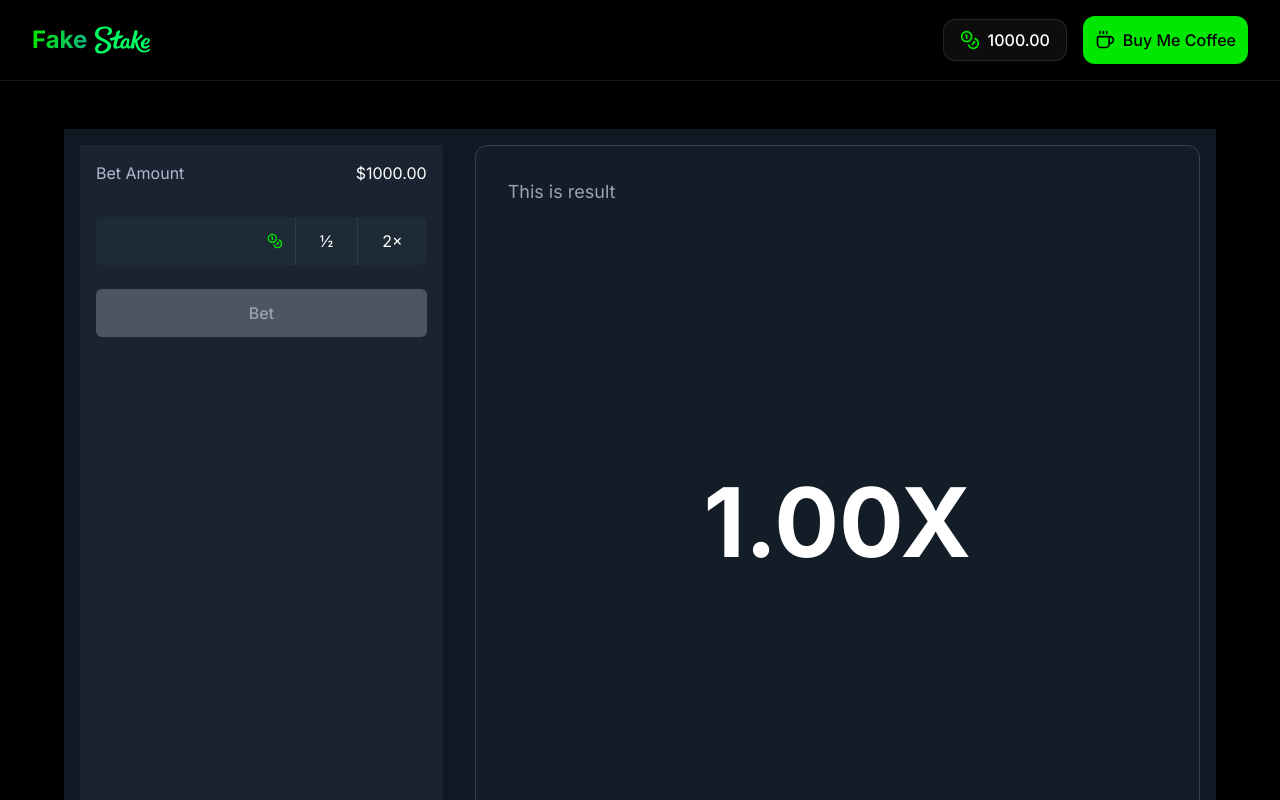
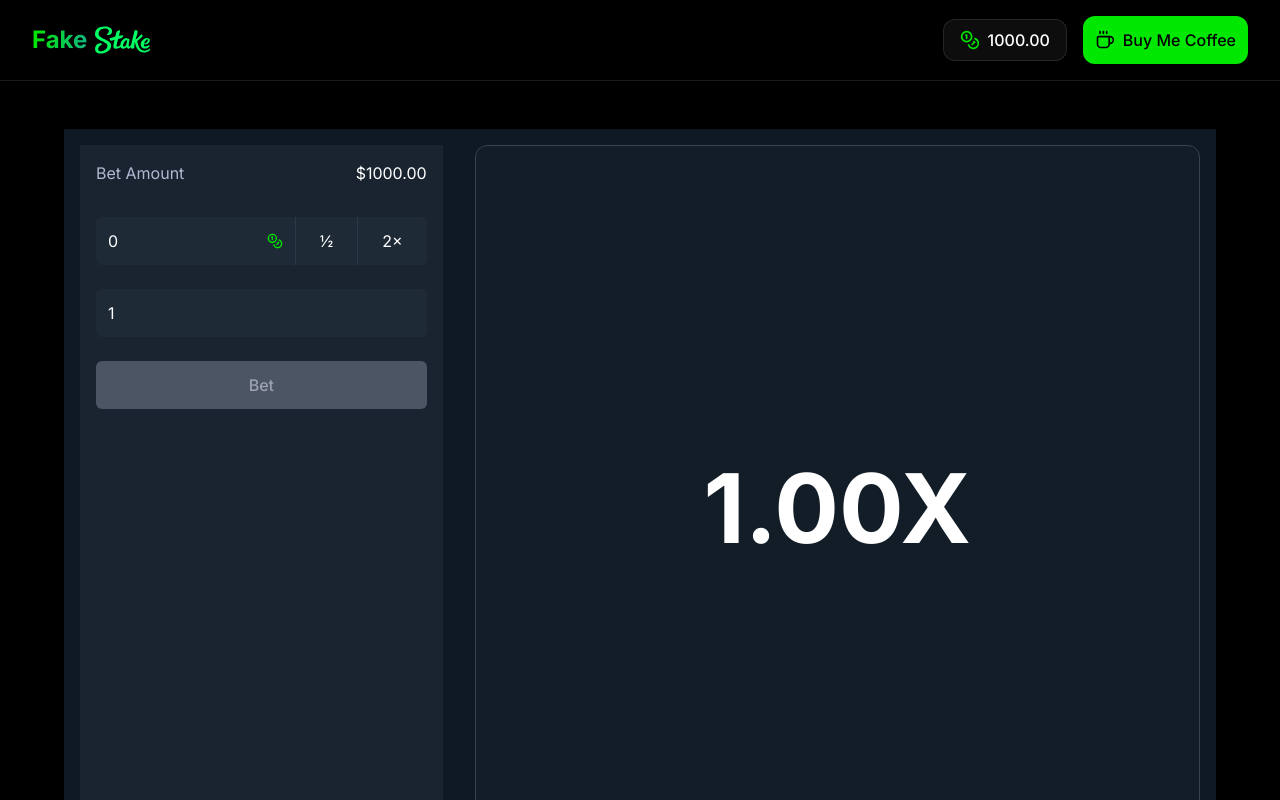
Before and after one commit to Akshaygore1/FakeStake, a Next.js app: page /limbo in a window 1280 px wide. Shown: the top 800 px of the page. Built offline with nearby package versions, Linux system fonts and the light colour scheme.

Commit message:
added limbo

```diff
--- a/app/_components/limbo/LimboComponent.tsx
+++ b/app/_components/limbo/LimboComponent.tsx
@@ -1,54 +1,76 @@
 "use client";
 import { useState, useEffect } from "react";
+import { useLimboStore } from "@/app/_store/limboStore";
 
-function LimboComponent({
-  isRolling,
-  displayMultiplier,
-  setIsRolling,
-  setDisplayMultiplier,
-}: {
-  isRolling: boolean;
-  displayMultiplier: number;
-  setIsRolling: (value: boolean) => void;
-  setDisplayMultiplier: (value: number) => void;
-}) {
-  // We'll use a separate state for the animated value
+function LimboComponent() {
+  const { isRolling, setIsRolling, displayMultiplier, recentWins } =
+    useLimboStore();
   const [animatedMultiplier, setAnimatedMultiplier] = useState(0);
 
   useEffect(() => {
     let intervalId: NodeJS.Timeout;
+
     if (isRolling) {
-      // Reset the animated value when rolling starts
       setAnimatedMultiplier(0);
 
-      // Define how quickly the number animates
-      const animationSpeed = 50; // milliseconds
-      const incrementAmount = 1.05; // How much to add each interval
+      const animationSpeed = 100;
+      const incrementAmount = 0.1;
+      const minDuration = 1000;
+
+      let startTime = Date.now();
 
       intervalId = setInterval(() => {
-        setAnimatedMultiplier((prevMultiplier) => {
-          const nextMultiplier = prevMultiplier + incrementAmount;
+        const elapsedTime = Date.now() - startTime;
 
-          if (nextMultiplier >= displayMultiplier) {
-            clearInterval(intervalId);
-            setIsRolling(false);
-            return displayMultiplier;
-          }
+        const progress = Math.min(elapsedTime / minDuration, 1);
 
-          return nextMultiplier;
-        });
+        const easedProgress = progress < 1 ? Math.pow(progress, 2) : progress;
+
+        const nextMultiplier = easedProgress * displayMultiplier;
+
+        if (
+          progress >= 1 &&
+          nextMultiplier >= displayMultiplier - incrementAmount
+        ) {
+          clearInterval(intervalId);
+          setAnimatedMultiplier(displayMultiplier);
+          setIsRolling(false);
+        } else {
+          setAnimatedMultiplier(nextMultiplier);
+        }
       }, animationSpeed);
     }
 
     return () => {
-      clearInterval(intervalId);
+      if (intervalId) clearInterval(intervalId);
     };
   }, [isRolling, displayMultiplier, setIsRolling]);
 
+  const formattedMultiplier = isRolling
+    ? animatedMultiplier.toFixed(2)
+    : displayMultiplier.toFixed(2);
   return (
     <div className="w-full aspect-square bg-gray-800/30 backdrop-blur-sm border border-gray-700 rounded-xl p-3 md:p-6 lg:p-8 flex flex-col">
-      <div className="text-gray-400 text-sm md:text-base lg:text-lg">
-        This is result
+      <div className="flex flex-row-reverse items-center w-full justify-end gap-2 overflow-x-auto no-scrollbar">
+        {recentWins
+          .slice(-17)
+          .map(
+            (item: { isWin: boolean; randomNumber: number }, index: number) => (
+              <div key={index} className="flex-shrink-0">
+                <div
+                  className={`w-8 h-4 px-6  py-4 rounded-full flex items-center justify-center ${
+                    item.isWin
+                      ? "bg-success text-black"
+                      : "bg-neutral-700 text-white"
+                  }`}
+                >
+                  <span className="text-xs font-bold">
+                    {item.randomNumber.toFixed(2)}
+                  </span>
+                </div>
+              </div>
+            )
+          )}
       </div>
       <div className="flex-1 w-full flex items-center justify-center">
         <span
@@ -56,10 +78,7 @@ function LimboComponent({
             isRolling ? "animate-pulse" : ""
           }`}
         >
-          {isRolling
-            ? animatedMultiplier.toFixed(2)
-            : displayMultiplier.toFixed(2)}
-          X
+          {formattedMultiplier}X
         </span>
       </div>
     </div>
--- a/app/_components/limbo/LimboConfig.tsx
+++ b/app/_components/limbo/LimboConfig.tsx
@@ -2,21 +2,17 @@
 import { useCommonStore } from "@/app/_store/commonStore";
 import { Coins } from "lucide-react";
 import React from "react";
+import { useLimboStore } from "@/app/_store/limboStore";
 
-function LimboConfig({
-  onBet,
-  isRolling,
-}: {
-  onBet: (amount: number) => void;
-  isRolling: boolean;
-}) {
+function LimboConfig({ onBet }: { onBet: (amount: number) => void }) {
+  const { isRolling, setBetAmount, betAmount, multiplier, setMultiplier } =
+    useLimboStore();
   const { balance } = useCommonStore();
-  const [betAmount, setBetAmount] = React.useState<number>(0);
-  const [inputValue, setInputValue] = React.useState<string>("");
+  const [inputValue, setInputValue] = React.useState<number>(0);
   const [error, setError] = React.useState<string>("");
 
   const handleBetAmountChange = (newValue: string) => {
-    setInputValue(newValue);
+    setInputValue(parseFloat(newValue));
     const parsedValue = parseFloat(newValue);
     if (!isNaN(parsedValue)) {
       setBetAmount(parsedValue);
@@ -33,7 +29,7 @@ function LimboConfig({
   const handleHalfAmount = () => {
     if (betAmount > 0) {
       const newAmount = (betAmount / 2).toFixed(2);
-      setInputValue(newAmount);
+      setInputValue(parseFloat(newAmount));
       setBetAmount(parseFloat(newAmount));
     }
   };
@@ -42,13 +38,23 @@ function LimboConfig({
     if (betAmount > 0) {
       const newAmount = (betAmount * 2).toFixed(2);
       if (parseFloat(newAmount) <= balance) {
-        setInputValue(newAmount);
+        setInputValue(parseFloat(newAmount));
         setBetAmount(parseFloat(newAmount));
         setError("");
       } else {
         setError("Bet amount cannot exceed your balance");
       }
     }
+  };
+
+  const handleMultiplierChange = (e: React.ChangeEvent<HTMLInputElement>) => {
+    const newValue = e.target.value;
+    if (parseFloat(newValue) > 99 || parseFloat(newValue) < 1) {
+      setError("Multiplier should be between 1 and 100");
+    } else {
+      setError("");
+    }
+    setMultiplier(parseFloat(newValue));
   };
 
   return (
@@ -92,12 +98,32 @@ function LimboConfig({
           2×
         </button>
       </div>
+      <div className="flex bg-[#1e2a36] rounded-md overflow-hidden">
+        <div className="flex-1 flex items-center relative">
+          <input
+            type="number"
+            id="multiplier"
+            value={multiplier}
+            min={1}
+            step={1}
+            max={100}
+            maxLength={3}
+            onChange={handleMultiplierChange}
+            className="w-full bg-[#1e2a36] px-3 py-3 outline-none text-white"
+            onClick={(e) => e.currentTarget.select()}
+          />
+        </div>
+      </div>
       {error && <p className="text-red-500 text-sm">{error}</p>}
       <button
         onClick={() => onBet(betAmount)}
         className="w-full py-3 rounded-md bg-success text-black hover:bg-green-700 disabled:bg-gray-600 disabled:text-gray-400 disabled:cursor-not-allowed transition-colors font-medium"
         disabled={
-          !betAmount || betAmount <= 0 || betAmount > balance || isRolling
+          !betAmount ||
+          betAmount <= 0 ||
+          betAmount > balance ||
+          isRolling ||
+          error !== ""
         }
       >
         {isRolling ? "Rolling..." : "Bet"}
--- a/app/_components/limbo/LimboContainer.tsx
+++ b/app/_components/limbo/LimboContainer.tsx
@@ -3,34 +3,48 @@ import { useState } from "react";
 import LimboComponent from "./LimboComponent";
 import { generateWeightedRandom } from "@/lib/utils";
 import LimboConfig from "./LimboConfig";
+import { useLimboStore } from "@/app/_store/limboStore";
+import { useCommonStore } from "@/app/_store/commonStore";
 
 function LimboContainer() {
-  const [multiplier, setMultiplier] = useState(1.04);
-  const [isRolling, setIsRolling] = useState(false);
-  const [displayMultiplier, setDisplayMultiplier] = useState(1);
+  const {
+    setIsRolling,
+    setDisplayMultiplier,
+    recentWins,
+    setRecentWins,
+    multiplier,
+  } = useLimboStore();
+  const { balance, setBalance } = useCommonStore();
 
   const handleBet = (amount: number) => {
-    console.log("Bet amount:", amount);
     setIsRolling(true);
     const randomMultiplier = generateWeightedRandom();
-    setTimeout(() => {
-      setIsRolling(false);
-      setDisplayMultiplier(randomMultiplier);
-    }, 1000);
+    let newBalance = balance;
+
+    setDisplayMultiplier(randomMultiplier);
+    if (randomMultiplier > multiplier) {
+      setRecentWins([
+        ...recentWins,
+        { isWin: true, randomNumber: randomMultiplier },
+      ]);
+      newBalance = balance + amount * (randomMultiplier - 1);
+    } else {
+      setRecentWins([
+        ...recentWins,
+        { isWin: false, randomNumber: randomMultiplier },
+      ]);
+      newBalance = balance - amount;
+    }
+    setBalance(newBalance);
   };
 
   return (
     <div className="flex flex-col md:flex-row bg-background gap-4 md:gap-8 p-4 w-full max-w-6xl mx-auto">
       <div className="w-full md:w-1/3 bg-primary">
-        <LimboConfig onBet={handleBet} isRolling={isRolling} />
+        <LimboConfig onBet={handleBet} />
       </div>
       <div className="w-full md:w-2/3">
-        <LimboComponent
-          isRolling={isRolling}
-          displayMultiplier={displayMultiplier}
-          setIsRolling={setIsRolling}
-          setDisplayMultiplier={setDisplayMultiplier}
-        />
+        <LimboComponent />
       </div>
     </div>
   );
--- /dev/null
+++ b/app/_store/limboStore.ts
@@ -0,0 +1,27 @@
+import { create } from "zustand";
+
+type LimboStore = {
+  isRolling: boolean;
+  setIsRolling: (value: boolean) => void;
+  displayMultiplier: number;
+  setDisplayMultiplier: (value: number) => void;
+  multiplier: number;
+  setMultiplier: (value: number) => void;
+  recentWins: { isWin: boolean; randomNumber: number }[];
+  setRecentWins: (value: { isWin: boolean; randomNumber: number }[]) => void;
+  betAmount: number;
+  setBetAmount: (value: number) => void;
+};
+
+export const useLimboStore = create<LimboStore>()((set) => ({
+  isRolling: false,
+  setIsRolling: (value) => set({ isRolling: value }),
+  displayMultiplier: 1,
+  setDisplayMultiplier: (value) => set({ displayMultiplier: value }),
+  multiplier: 1,
+  setMultiplier: (value) => set({ multiplier: value }),
+  recentWins: [],
+  setRecentWins: (value) => set({ recentWins: value }),
+  betAmount: 0,
+  setBetAmount: (value) => set({ betAmount: value }),
+}));
--- a/lib/utils.ts
+++ b/lib/utils.ts
@@ -5,20 +5,20 @@ export function cn(...inputs: ClassValue[]) {
   return twMerge(clsx(inputs));
 }
 
-export function generateWeightedRandom(probabilityLowerRange = 0.9) {
+export function generateWeightedRandom() {
   const randomCheck = Math.random();
 
-  if (randomCheck <= probabilityLowerRange) {
-    // Generate random number between 1 and 10 (inclusive)
-    // Math.random() * 10 gives 0 to <10
-    // Math.floor(...) makes it integer 0 to 9
-    // + 1 makes it 1 to 10
-    return Math.random() * 10 + 1;
+  if (randomCheck <= 0.9) {
+    // Generate random number between 1 and 2 (inclusive)
+    // Math.random() * 1 gives 0 to <1
+    // Math.floor(...) makes it integer 0 to 0
+    // + 1 makes it 1 to 2
+    return Math.random() * 2 + 1;
   } else {
-    // Generate random number between 11 and 100 (inclusive)
-    // Math.random() * 90 gives 0 to <90 (100 - 11 + 1 = 90 numbers)
-    // Math.floor(...) makes it integer 0 to 89
-    // + 11 makes it 11 to 100
-    return Math.random() * 90 + 11;
+    // Generate random number between 2 and 100 (inclusive)
+    // Math.random() * 98 gives 0 to <98 (100 - 2 + 1 = 98 numbers)
+    // Math.floor(...) makes it integer 0 to 97
+    // + 2 makes it 2 to 100
+    return Math.random() * 98 + 2;
   }
 }
```
